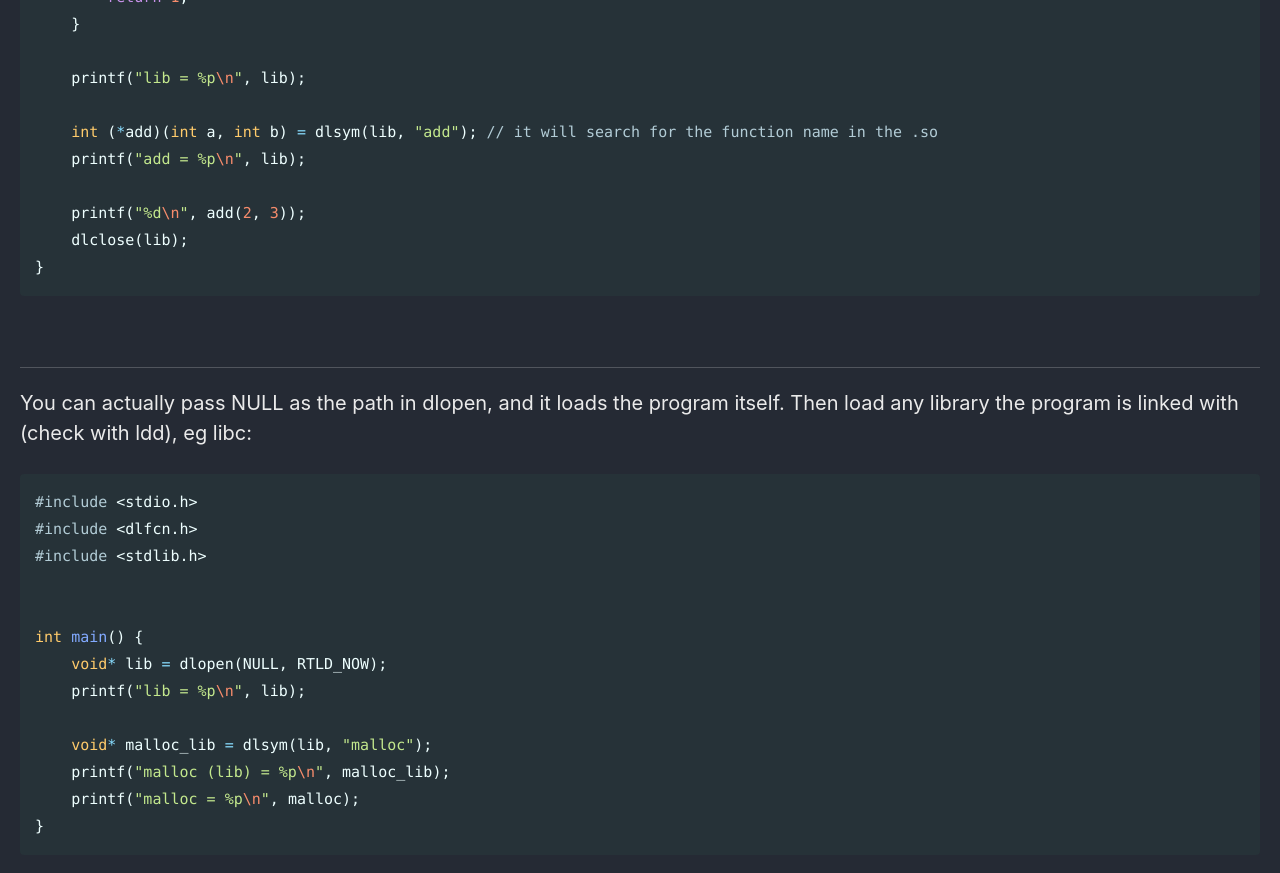
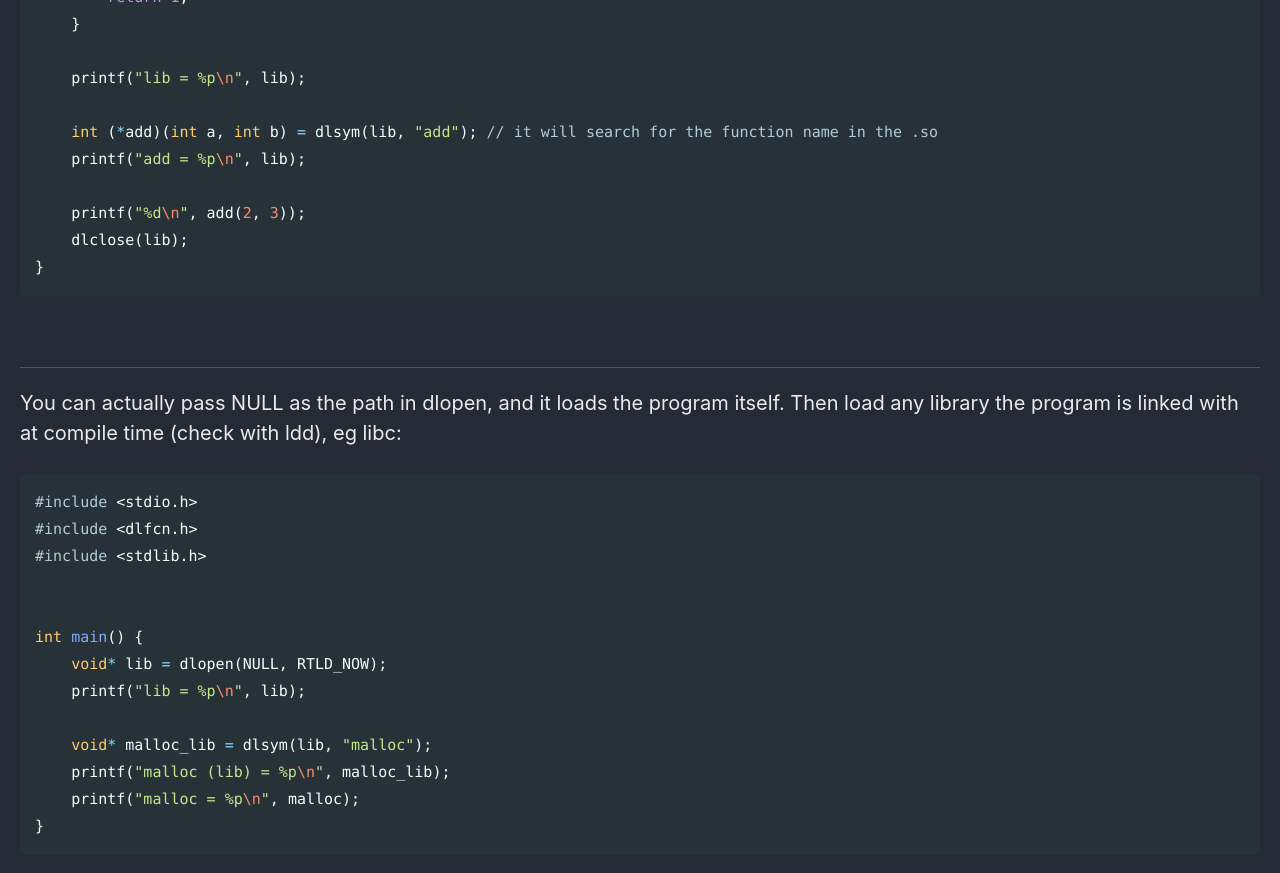
Before and after one commit to Connor-McCartney/Connor-McCartney.github.io, a Jekyll site: the page built from _pages/misc/C.md, in a window 1280 px wide and 900 px high, scrolled down 22601 px. Shown: the top 873 px of the window. Built offline with Jekyll 4.4.1, drawn with Linux system fonts in a browser that asks for light colours; cached includes are drawn as plain includes.

Commit message:
Update C.md

````diff
--- a/_pages/misc/C.md
+++ b/_pages/misc/C.md
@@ -924,7 +924,7 @@ int main() {
 ---
 
 
-You can actually pass NULL as the path in dlopen, and it loads the program itself. Then load any library the program is linked with (check with ldd), eg libc:
+You can actually pass NULL as the path in dlopen, and it loads the program itself. Then load any library the program is linked with at compile time (check with ldd), eg libc:
 
 ```c
 #include <stdio.h>
````
